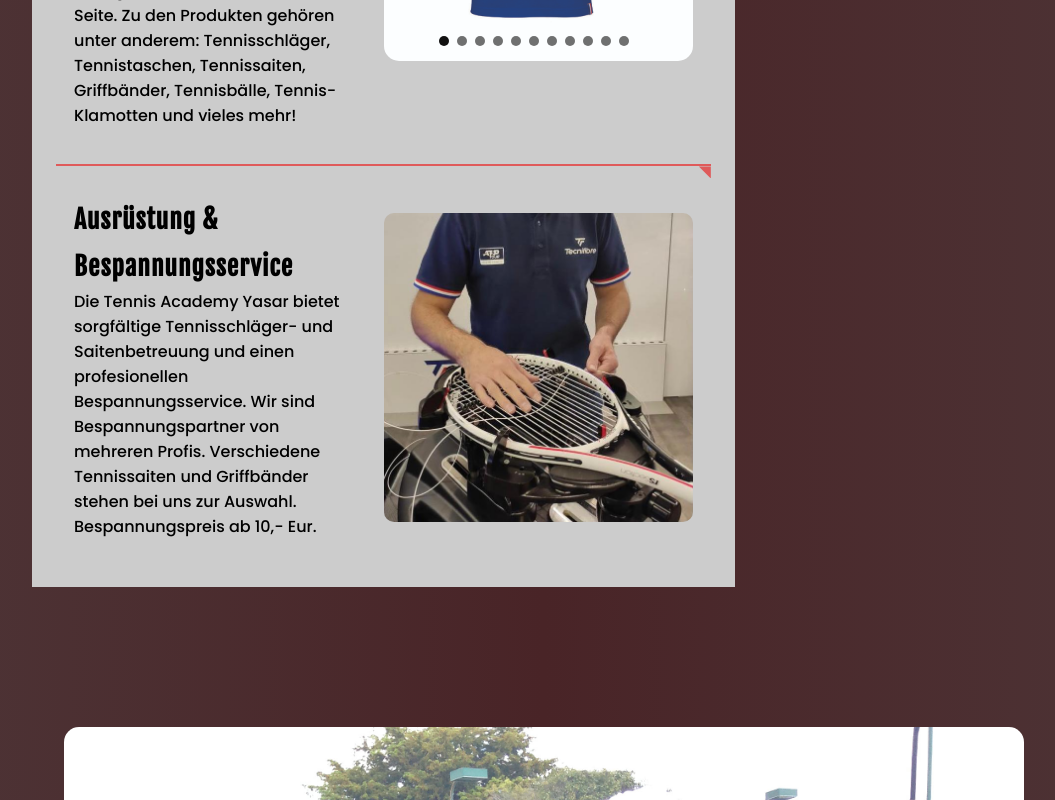
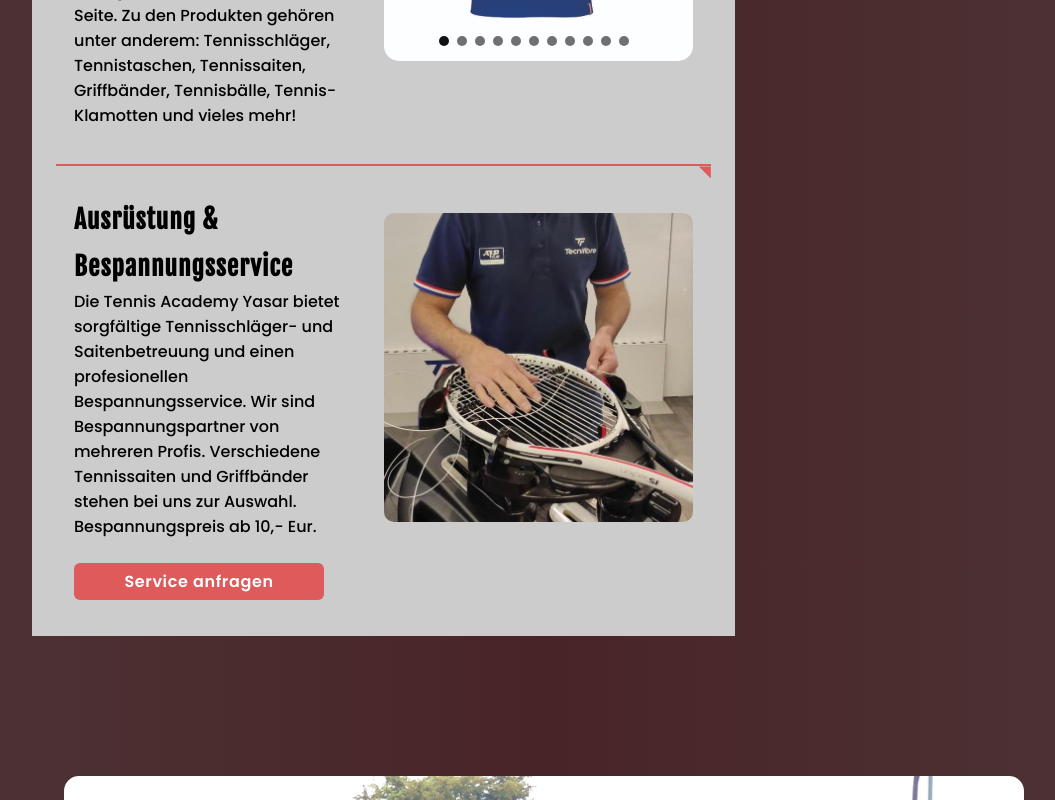
Before and after one commit to nikita-reva/tennis-instructor-website, a React (Create React App) app: page / in a window 1280 px wide. Shown: the part 1976-2776 px from the top of the page, without its empty margins (96-1151 px from the left). Built offline with nearby package versions, Linux system fonts and the light colour scheme.

Commit message:
Homescreen buttons added

```diff
--- a/src/app/layout/screens/HomeScreen/Data.js
+++ b/src/app/layout/screens/HomeScreen/Data.js
@@ -154,8 +154,8 @@ export const InfosData = [
 				alt: 'tecnifibre',
 			},
 		],
-		linkTo: '',
-		linkText: '',
+		link1To: '',
+		link1Text: '',
 	},
 	{
 		title: 'Ausrüstung & Bespannungsservice',
@@ -163,7 +163,7 @@ export const InfosData = [
 			'Die Tennis Academy Yasar bietet sorgfältige Tennisschläger- und Saitenbetreuung und einen profesionellen Bespannungsservice. Wir sind Bespannungspartner von mehreren Profis. Verschiedene Tennissaiten und Griffbänder stehen bei uns zur Auswahl. Bespannungspreis ab 10,- Eur.',
 		image: require('../images/strings.jpeg').default,
 		alt: '',
-		linkTo: '/kontakt',
-		linkText: 'Service anfragen',
+		link1To: '/kontakt',
+		link1Text: 'Service anfragen',
 	},
 ]
```
Also changed, not shown: 1 other file (tests, documents, lock files or other folders).
